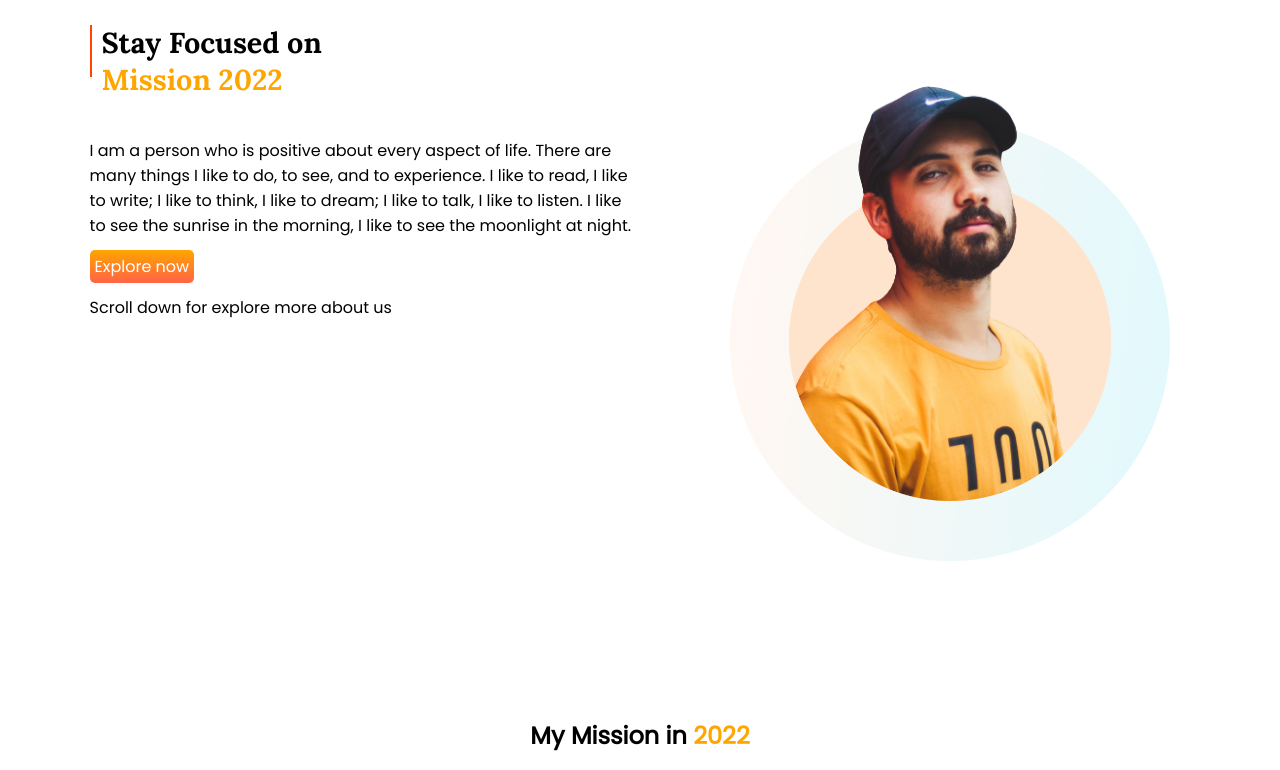
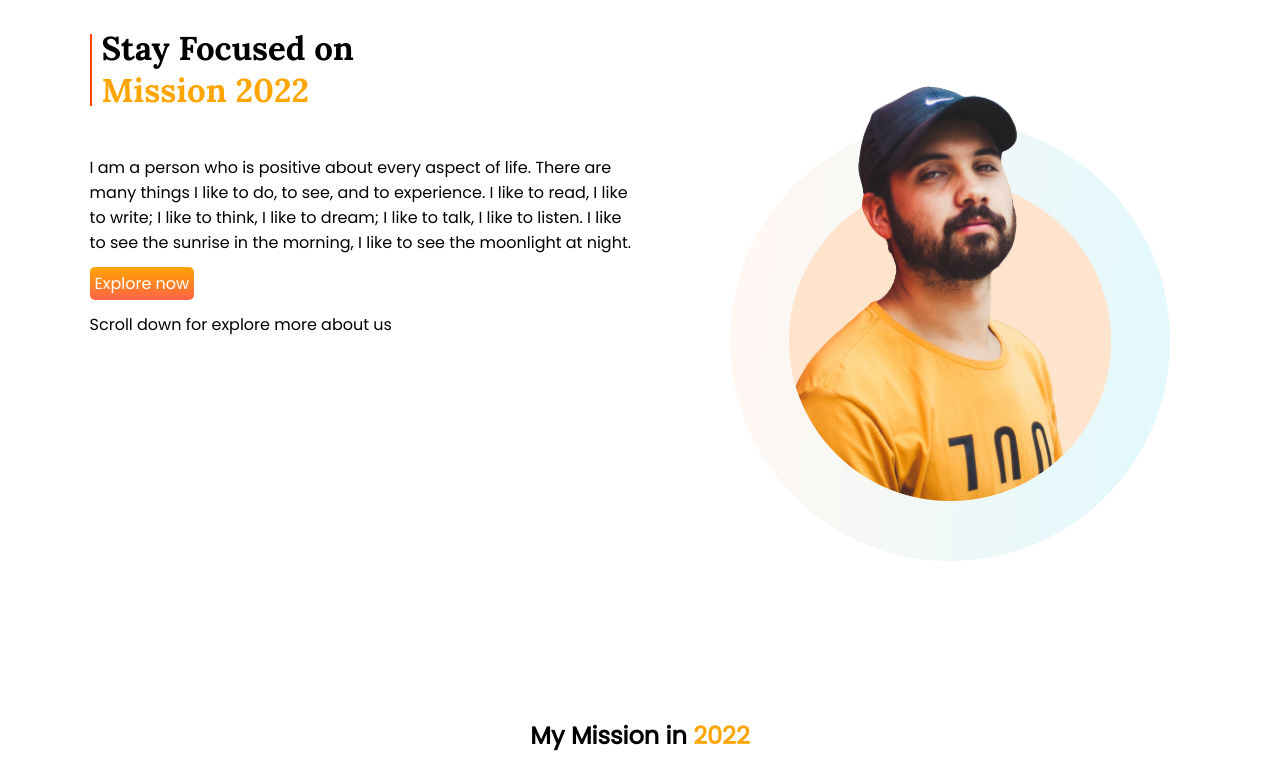
Before and after one commit to minhaz24/temp, a plain HTML site: page index.html in a window 1280 px wide. Shown: the top 770 px of the page. Drawn offline with Linux system fonts and the light colour scheme.

Commit message:
line resized

```diff
--- a/style.css
+++ b/style.css
@@ -4,7 +4,7 @@ body{
 }
 .text-part{
     font-family: 'Lora', serif;
-    font-size: larger;
+    font-size: 22px;
 }
 .center{
     text-align: center;
@@ -152,6 +152,6 @@ body{
 .line-one{
     margin-right: 10px;
     border: 1.5px solid orangered;
-    height: 50px;
-    margin-top: 25px;
+    height: 70px;
+    margin-top: 34px;
 }
```
